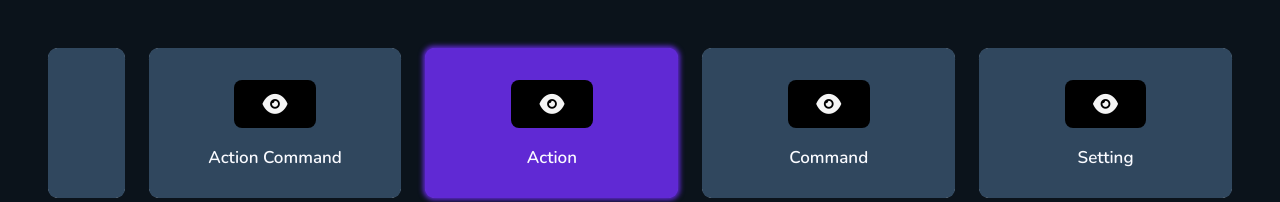
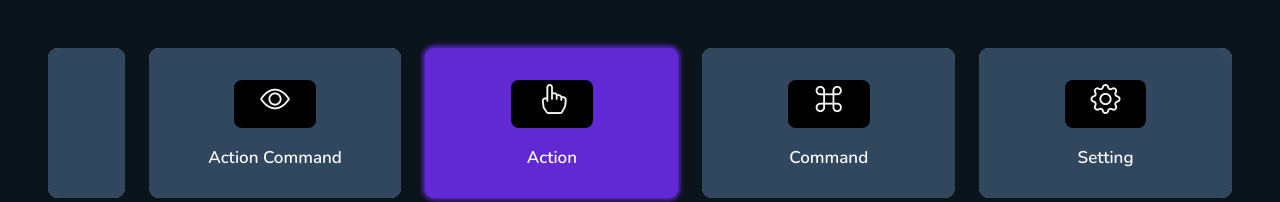
Before and after one commit to Kindaichicao/Hackathon_22, a plain HTML site: page action.html in a window 1280 px wide. Shown: the top 202 px of the page. Drawn offline with nearby package versions, Linux system fonts and the light colour scheme; files whose address does not match are found by name.

Commit message:
updateIcon

```diff
--- a/action.html
+++ b/action.html
@@ -44,7 +44,7 @@
                                         <div class="card-body red-tt px-3 py-4-5">
                                             <div class="row">
                                                 <div class="menu-icons col-4 offset-4">
-                                                    <i class="iconly-boldShow"></i>
+                                                    <i class="bi-eye"></i>
                                                 </div>
                                                 <div class="col-md-12">
                                                     <h6 class="text-tt">Action Command</h6>
@@ -58,7 +58,7 @@
                                         <div class="card-body red-tt px-3 py-4-5">
                                             <div class="row">
                                                 <div class="menu-icons col-4 offset-4">
-                                                    <i class="iconly-boldShow"></i>
+                                                    <i class="bi-hand-index"></i>
                                                 </div>
                                                 <div class="col-md-12">
                                                     <h6 class="text-tt">Action</h6>
@@ -72,7 +72,7 @@
                                         <div class="card-body red-tt px-3 py-4-5">
                                             <div class="row">
                                                 <div class="menu-icons col-4 offset-4">
-                                                    <i class="iconly-boldShow"></i>
+                                                    <i class="bi-command"></i>
                                                 </div>
                                                 <div class="col-md-12">
                                                     <h6 class="text-tt">Command</h6>
@@ -86,7 +86,7 @@
                                         <div class="card-body red-tt px-3 py-4-5">
                                             <div class="row">
                                                 <div class="menu-icons col-4 offset-4">
-                                                    <i class="iconly-boldShow"></i>
+                                                    <i class="bi-gear"></i>
                                                 </div>
                                                 <div class="col-md-12">
                                                     <h6 class="text-tt">Setting</h6>
```
Also changed, not shown: index.html (+5 -4 lines).
